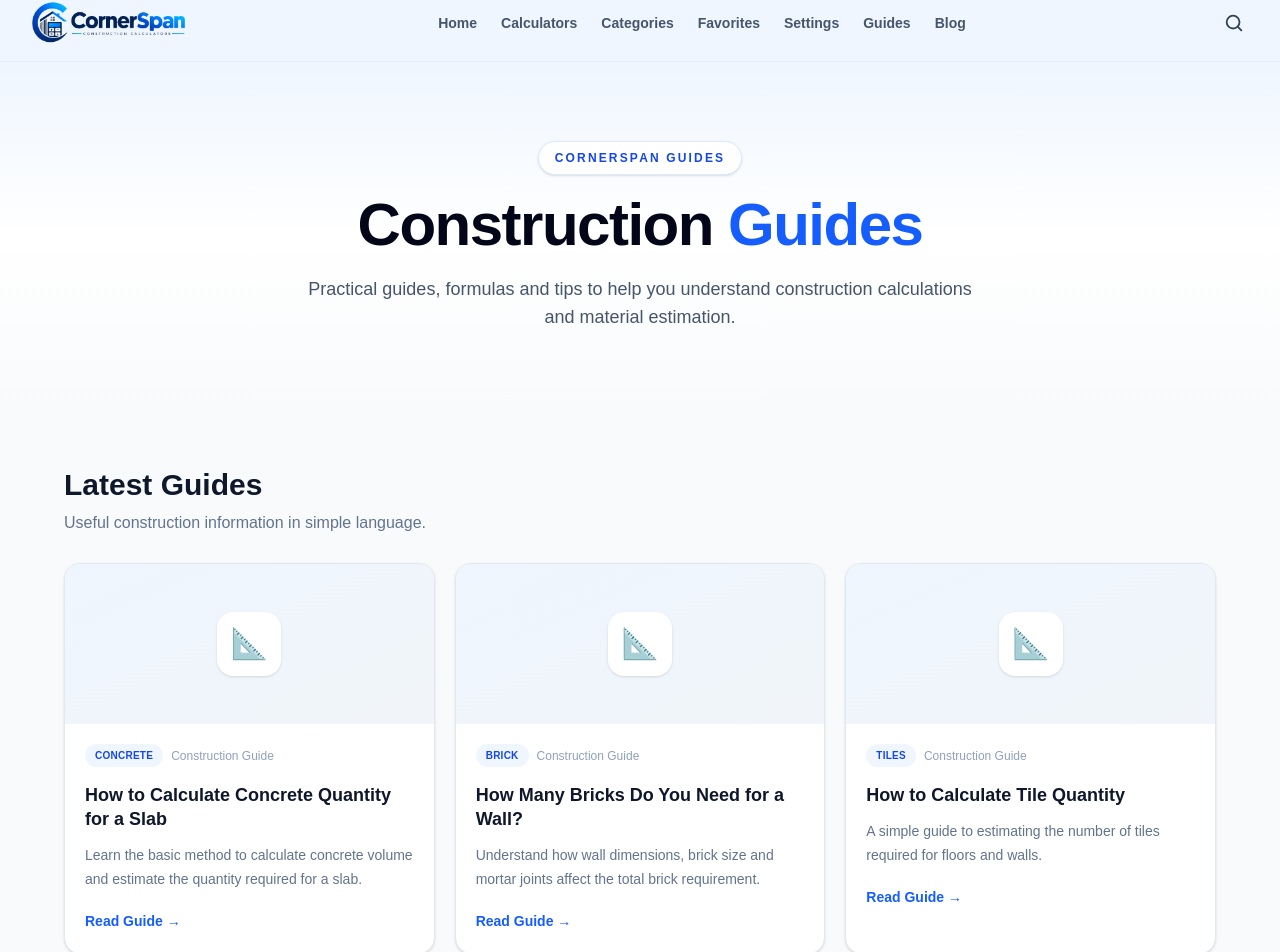
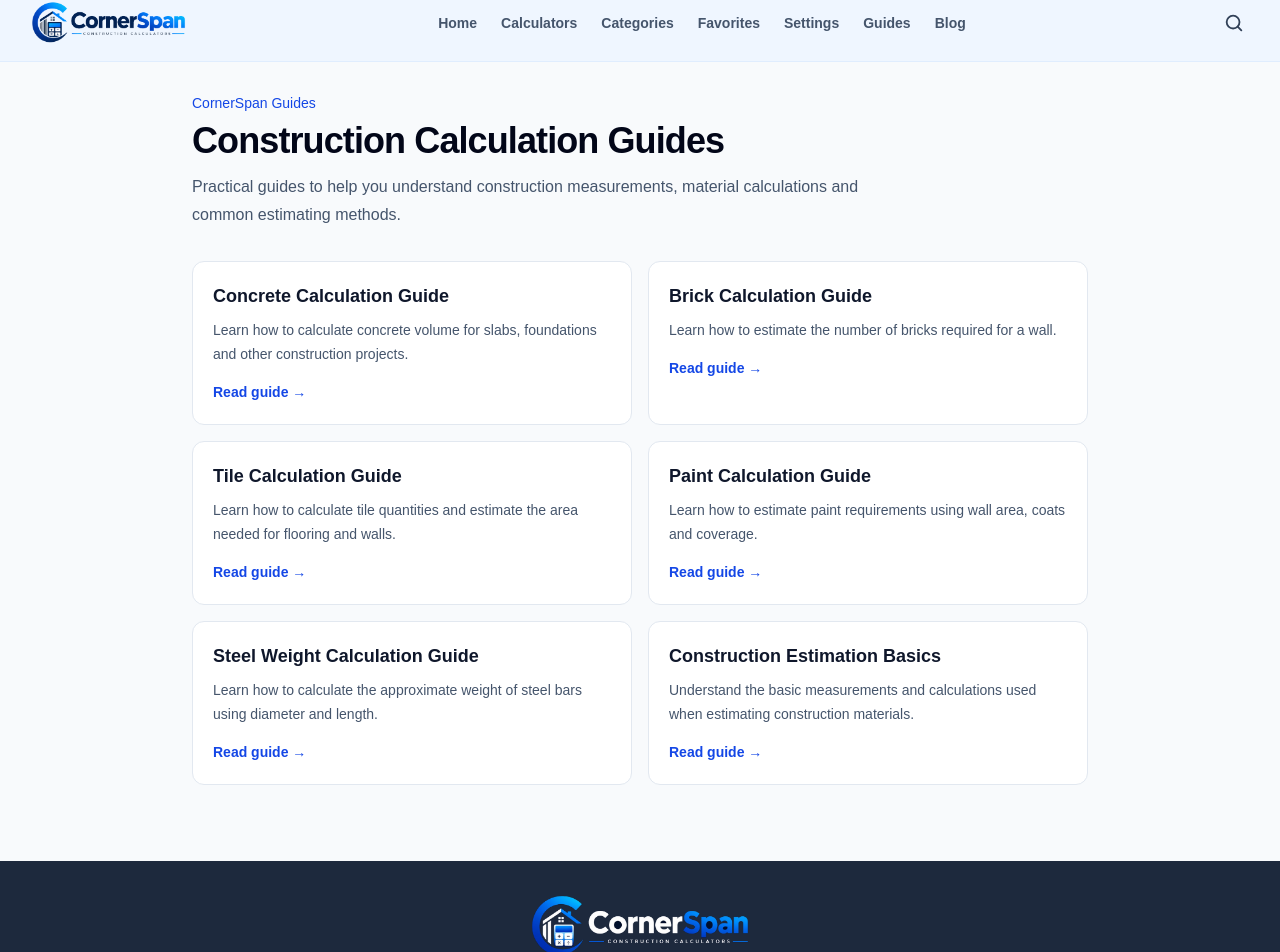
Before and after one commit to km7max-cmd/cornerspan, a Next.js app: page /blog in a window 1280 px wide. Shown: the part 15-967 px from the top of the page. Built offline with nearby package versions, Linux system fonts and the light colour scheme.

Commit message:
Refactor blog page to use guides instead of posts

```diff
--- a/app/blog/page.tsx
+++ b/app/blog/page.tsx
@@ -1,174 +1,88 @@
 import Link from "next/link";
 
-const posts = [
+const guides = [
   {
-    title: "How to Calculate Concrete Quantity for a Slab",
+    title: "Concrete Calculation Guide",
     description:
-      "Learn the basic method to calculate concrete volume and estimate the quantity required for a slab.",
-    category: "Concrete",
-    date: "Construction Guide",
-    href: "/blog/concrete-slab-calculation",
+      "Learn how to calculate concrete volume for slabs, foundations and other construction projects.",
+    href: "/guides/concrete-volume",
   },
   {
-    title: "How Many Bricks Do You Need for a Wall?",
+    title: "Brick Calculation Guide",
     description:
-      "Understand how wall dimensions, brick size and mortar joints affect the total brick requirement.",
-    category: "Brick",
-    date: "Construction Guide",
-    href: "/blog/brick-calculation",
+      "Learn how to estimate the number of bricks required for a wall.",
+    href: "/guides/brick-calculation",
   },
   {
-    title: "How to Calculate Tile Quantity",
+    title: "Tile Calculation Guide",
     description:
-      "A simple guide to estimating the number of tiles required for floors and walls.",
-    category: "Tiles",
-    date: "Construction Guide",
-    href: "/blog/tile-calculation",
+      "Learn how to calculate tile quantities and estimate the area needed for flooring and walls.",
+    href: "/guides/tile-calculation",
   },
   {
-    title: "How to Calculate Paint Required for a Room",
+    title: "Paint Calculation Guide",
     description:
-      "Estimate paint requirements using wall area, coverage and the number of coats.",
-    category: "Paint",
-    date: "Construction Guide",
-    href: "/blog/paint-calculation",
+      "Learn how to estimate paint requirements using wall area, coats and coverage.",
+    href: "/guides/paint-calculation",
   },
   {
-    title: "How to Calculate Steel Weight",
+    title: "Steel Weight Calculation Guide",
     description:
-      "Learn the basic formula used to calculate the weight of steel bars and sections.",
-    category: "Steel",
-    date: "Construction Guide",
-    href: "/blog/steel-weight-calculation",
+      "Learn how to calculate the approximate weight of steel bars using diameter and length.",
+    href: "/guides/steel-weight",
   },
   {
-    title: "Construction Material Estimation Basics",
+    title: "Construction Estimation Basics",
     description:
-      "A practical introduction to estimating common construction materials before starting a project.",
-    category: "Estimation",
-    date: "Construction Guide",
-    href: "/blog/construction-estimation-basics",
+      "Understand the basic measurements and calculations used when estimating construction materials.",
+    href: "/guides/construction-estimation-basics",
   },
 ];
 
 export default function BlogPage() {
   return (
-    <main className="min-h-screen bg-slate-50">
+    <main className="min-h-screen bg-slate-50 px-4 py-8 sm:px-6">
+      <div className="mx-auto max-w-4xl">
+        <div className="mb-8">
+          <p className="text-sm font-medium text-blue-700">
+            CornerSpan Guides
+          </p>
 
-      {/* Hero */}
-      <section className="bg-gradient-to-b from-blue-50 via-white to-slate-50">
-        <div className="mx-auto max-w-6xl px-5 py-14 text-center sm:px-6 md:py-20">
-
-          <span className="inline-flex rounded-full border border-blue-100 bg-white px-4 py-2 text-[10px] font-bold uppercase tracking-[0.18em] text-blue-700 shadow-sm sm:text-xs">
-            CORNERSPAN GUIDES
-          </span>
-
-          <h1 className="mt-5 text-4xl font-black tracking-tight text-slate-950 sm:text-5xl md:text-6xl">
-            Construction
-            <span className="text-blue-600"> Guides</span>
+          <h1 className="mt-2 text-3xl font-bold tracking-tight text-slate-950 sm:text-4xl">
+            Construction Calculation Guides
           </h1>
 
-          <p className="mx-auto mt-5 max-w-2xl text-base leading-7 text-slate-600 sm:text-lg">
-            Practical guides, formulas and tips to help you understand
-            construction calculations and material estimation.
-          </p>
-
-        </div>
-      </section>
-
-      {/* Articles */}
-      <section className="px-5 py-10 sm:px-6 md:py-14">
-        <div className="mx-auto max-w-6xl">
-
-          <div className="mb-7">
-            <h2 className="text-2xl font-black text-slate-900 sm:text-3xl">
-              Latest Guides
-            </h2>
-
-            <p className="mt-2 text-sm text-slate-500 sm:text-base">
-              Useful construction information in simple language.
+          <p className="mt-3 max-w-2xl text-base leading-7 text-slate-600">
+            Practical guides to help you understand construction
+            measurements, material calculations and common estimating
+            methods.
           </p>
         </div>
 
-          <div className="grid gap-5 md:grid-cols-2 lg:grid-cols-3">
+        <div className="grid gap-4 sm:grid-cols-2">
+          {guides.map((guide) => (
+            <article
+              key={guide.href}
+              className="rounded-xl border border-slate-200 bg-white p-5"
+            >
+              <h2 className="text-lg font-bold text-slate-900">
+                {guide.title}
+              </h2>
 
-            {posts.map((post) => (
-              <article
-                key={post.href}
-                className="group overflow-hidden rounded-2xl border border-slate-200 bg-white shadow-sm transition-all duration-300 hover:-translate-y-1 hover:shadow-lg"
-              >
-
-                {/* Card Image Area */}
-                <div className="flex h-40 items-center justify-center bg-gradient-to-br from-blue-50 to-slate-100">
-
-                  <div className="flex h-16 w-16 items-center justify-center rounded-2xl bg-white text-3xl shadow-sm">
-                    📐
-                  </div>
-
-                </div>
-
-                <div className="p-5">
-
-                  <div className="flex items-center gap-2">
-                    <span className="rounded-full bg-blue-50 px-2.5 py-1 text-[10px] font-bold uppercase tracking-wide text-blue-700">
-                      {post.category}
-                    </span>
-
-                    <span className="text-xs text-slate-400">
-                      {post.date}
-                    </span>
-                  </div>
-
-                  <h3 className="mt-4 text-lg font-black leading-6 text-slate-900 transition-colors group-hover:text-blue-600">
-                    {post.title}
-                  </h3>
-
-                  <p className="mt-3 text-sm leading-6 text-slate-500">
-                    {post.description}
+              <p className="mt-2 text-sm leading-6 text-slate-600">
+                {guide.description}
               </p>
 
               <Link
-                    href={post.href}
-                    className="mt-5 inline-flex text-sm font-bold text-blue-600"
+                href={guide.href}
+                className="mt-4 inline-block text-sm font-semibold text-blue-700 hover:underline"
               >
-                    Read Guide →
+                Read guide →
               </Link>
-
-                </div>
-
             </article>
           ))}
-
         </div>
-
       </div>
-      </section>
-
-      {/* CTA */}
-      <section className="px-5 pb-14 sm:px-6">
-
-        <div className="mx-auto max-w-6xl rounded-3xl bg-gradient-to-r from-blue-600 via-blue-700 to-indigo-700 px-6 py-10 text-center text-white shadow-xl">
-
-          <h2 className="text-2xl font-black sm:text-3xl">
-            Ready to Calculate?
-          </h2>
-
-          <p className="mx-auto mt-3 max-w-xl text-sm leading-6 text-blue-100 sm:text-base">
-            Use CornerSpan calculators to turn your project measurements
-            into practical material estimates.
-          </p>
-
-          <Link
-            href="/calculators"
-            className="mt-6 inline-flex rounded-xl bg-white px-6 py-3 text-sm font-bold text-blue-700 shadow-md transition hover:-translate-y-0.5 hover:bg-slate-100"
-          >
-            Explore Calculators
-          </Link>
-
-        </div>
-
-      </section>
-
     </main>
   );
 }
```
Lines whose indentation alone changed are shown as unchanged.
